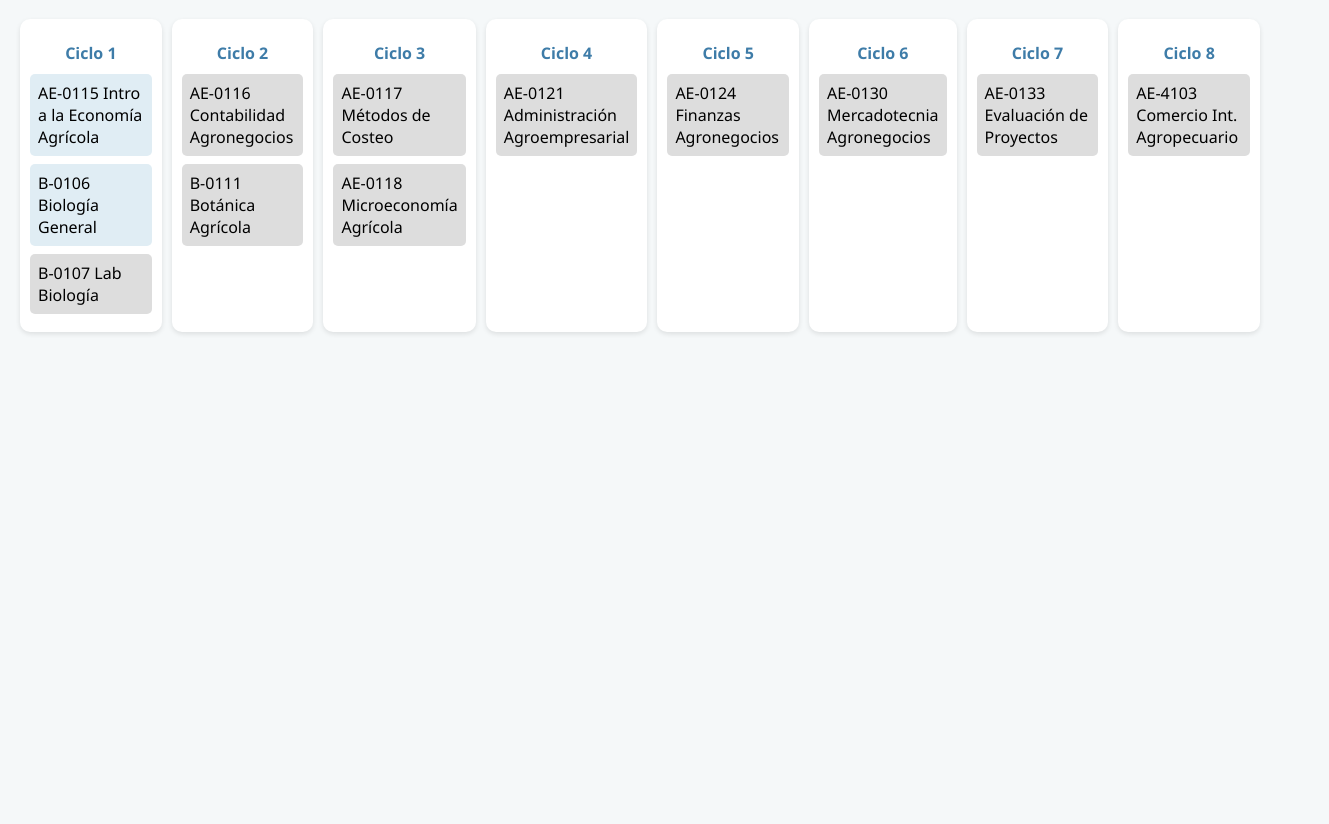
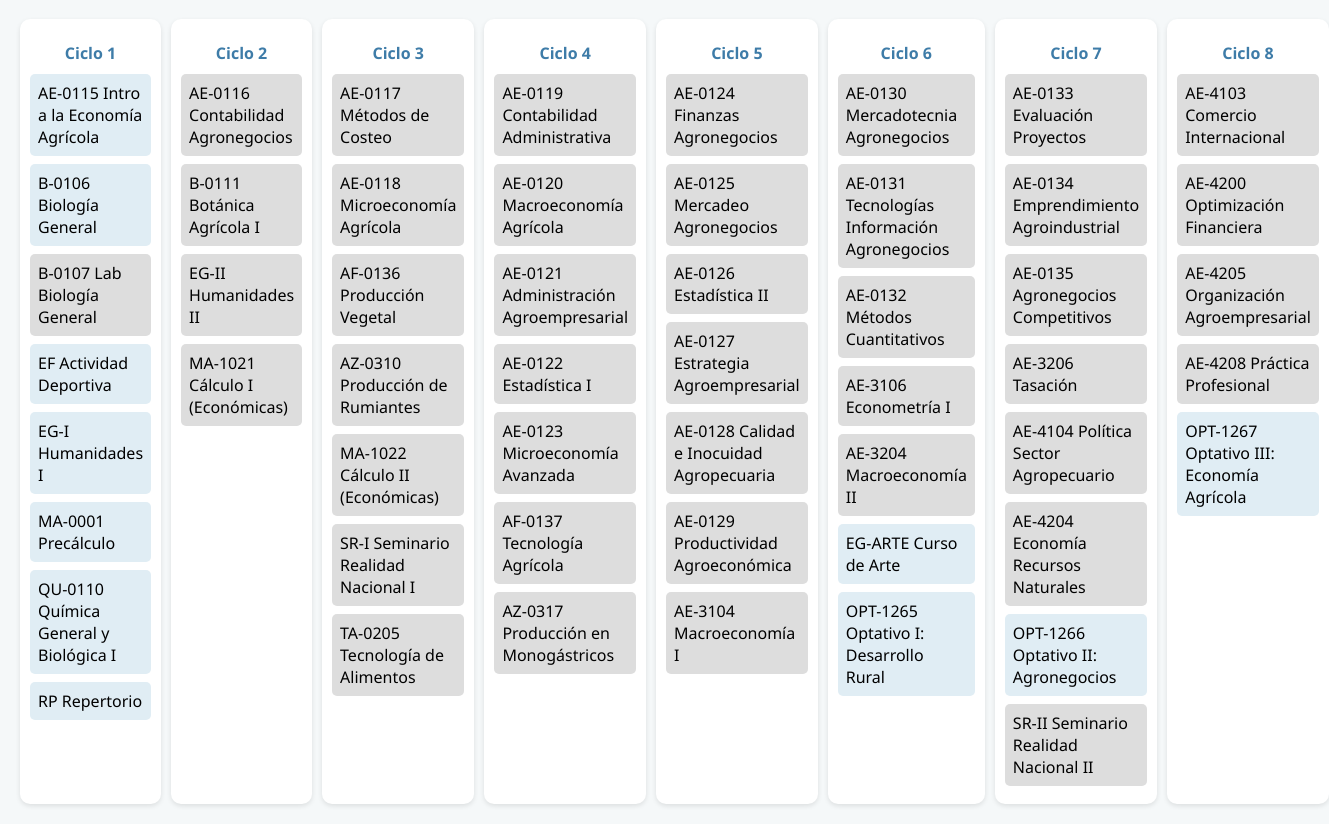
Before and after one commit to bryan-1703/Economia-Agricola, a plain HTML site: page index.html in a window 1280 px wide. Shown: the part 87-911 px from the top of the page, 1329 px wide, since content can reach past the window. Before the commit the page ends 800 px from the top, so only its background shows below. Drawn offline with Linux system fonts and the light colour scheme.

Commit message:
Update index.html

```diff
--- a/index.html
+++ b/index.html
@@ -72,16 +72,64 @@
     const cursos = [
       { ciclo: 1, codigo: 'AE-0115', nombre: 'Intro a la Economía Agrícola', requisitos: [] },
       { ciclo: 1, codigo: 'B-0106', nombre: 'Biología General', requisitos: [] },
-      { ciclo: 1, codigo: 'B-0107', nombre: 'Lab Biología', requisitos: ['B-0106'] },
+      { ciclo: 1, codigo: 'B-0107', nombre: 'Lab Biología General', requisitos: ['B-0106'] },
+      { ciclo: 1, codigo: 'EF', nombre: 'Actividad Deportiva', requisitos: [] },
+      { ciclo: 1, codigo: 'EG-I', nombre: 'Humanidades I', requisitos: [] },
+      { ciclo: 1, codigo: 'MA-0001', nombre: 'Precálculo', requisitos: [] },
+      { ciclo: 1, codigo: 'QU-0110', nombre: 'Química General y Biológica I', requisitos: [] },
+      { ciclo: 1, codigo: 'RP', nombre: 'Repertorio', requisitos: [] },
+
       { ciclo: 2, codigo: 'AE-0116', nombre: 'Contabilidad Agronegocios', requisitos: ['AE-0115'] },
-      { ciclo: 2, codigo: 'B-0111', nombre: 'Botánica Agrícola', requisitos: ['B-0106', 'B-0107'] },
+      { ciclo: 2, codigo: 'B-0111', nombre: 'Botánica Agrícola I', requisitos: ['B-0106', 'B-0107'] },
+      { ciclo: 2, codigo: 'EG-II', nombre: 'Humanidades II', requisitos: ['EG-I'] },
+      { ciclo: 2, codigo: 'MA-1021', nombre: 'Cálculo I (Económicas)', requisitos: ['MA-0001'] },
+
       { ciclo: 3, codigo: 'AE-0117', nombre: 'Métodos de Costeo', requisitos: ['AE-0116'] },
       { ciclo: 3, codigo: 'AE-0118', nombre: 'Microeconomía Agrícola', requisitos: ['MA-1021'] },
+      { ciclo: 3, codigo: 'AF-0136', nombre: 'Producción Vegetal', requisitos: ['QU-0110', 'B-0111'] },
+      { ciclo: 3, codigo: 'AZ-0310', nombre: 'Producción de Rumiantes', requisitos: ['QU-0110'] },
+      { ciclo: 3, codigo: 'MA-1022', nombre: 'Cálculo II (Económicas)', requisitos: ['MA-1021'] },
+      { ciclo: 3, codigo: 'SR-I', nombre: 'Seminario Realidad Nacional I', requisitos: ['EG-II'] },
+      { ciclo: 3, codigo: 'TA-0205', nombre: 'Tecnología de Alimentos', requisitos: ['QU-0110', 'B-0106'] },
+
+      { ciclo: 4, codigo: 'AE-0119', nombre: 'Contabilidad Administrativa', requisitos: ['AE-0117'] },
+      { ciclo: 4, codigo: 'AE-0120', nombre: 'Macroeconomía Agrícola', requisitos: ['AE-0118', 'MA-1022'] },
       { ciclo: 4, codigo: 'AE-0121', nombre: 'Administración Agroempresarial', requisitos: ['AE-0116'] },
+      { ciclo: 4, codigo: 'AE-0122', nombre: 'Estadística I', requisitos: ['MA-1022'] },
+      { ciclo: 4, codigo: 'AE-0123', nombre: 'Microeconomía Avanzada', requisitos: ['AE-0118', 'MA-1022'] },
+      { ciclo: 4, codigo: 'AF-0137', nombre: 'Tecnología Agrícola', requisitos: ['AF-0136'] },
+      { ciclo: 4, codigo: 'AZ-0317', nombre: 'Producción en Monogástricos', requisitos: ['AZ-0310'] },
+
       { ciclo: 5, codigo: 'AE-0124', nombre: 'Finanzas Agronegocios', requisitos: ['AE-0119', 'MA-1022'] },
+      { ciclo: 5, codigo: 'AE-0125', nombre: 'Mercadeo Agronegocios', requisitos: ['AE-0123'] },
+      { ciclo: 5, codigo: 'AE-0126', nombre: 'Estadística II', requisitos: ['AE-0122'] },
+      { ciclo: 5, codigo: 'AE-0127', nombre: 'Estrategia Agroempresarial', requisitos: ['AE-0121'] },
+      { ciclo: 5, codigo: 'AE-0128', nombre: 'Calidad e Inocuidad Agropecuaria', requisitos: ['AF-0137', 'AZ-0317', 'TA-0205'] },
+      { ciclo: 5, codigo: 'AE-0129', nombre: 'Productividad Agroeconómica', requisitos: ['AE-0123'] },
+      { ciclo: 5, codigo: 'AE-3104', nombre: 'Macroeconomía I', requisitos: ['AE-0120'] },
+
       { ciclo: 6, codigo: 'AE-0130', nombre: 'Mercadotecnia Agronegocios', requisitos: ['AE-0125'] },
-      { ciclo: 7, codigo: 'AE-0133', nombre: 'Evaluación de Proyectos', requisitos: ['AE-0124'] },
-      { ciclo: 8, codigo: 'AE-4103', nombre: 'Comercio Int. Agropecuario', requisitos: ['AE-0123'] }
+      { ciclo: 6, codigo: 'AE-0131', nombre: 'Tecnologías Información Agronegocios', requisitos: ['AE-0121', 'AE-0122', 'AE-0124'] },
+      { ciclo: 6, codigo: 'AE-0132', nombre: 'Métodos Cuantitativos', requisitos: ['AE-0124', 'AE-0129'] },
+      { ciclo: 6, codigo: 'AE-3106', nombre: 'Econometría I', requisitos: ['AE-0123', 'AE-3104', 'AE-0126'] },
+      { ciclo: 6, codigo: 'AE-3204', nombre: 'Macroeconomía II', requisitos: ['AE-3104'] },
+      { ciclo: 6, codigo: 'EG-ARTE', nombre: 'Curso de Arte', requisitos: [] },
+      { ciclo: 6, codigo: 'OPT-1265', nombre: 'Optativo I: Desarrollo Rural', requisitos: [] },
+
+      { ciclo: 7, codigo: 'AE-0133', nombre: 'Evaluación Proyectos', requisitos: ['AE-0124', 'AE-0126', 'AE-0130'] },
+      { ciclo: 7, codigo: 'AE-0134', nombre: 'Emprendimiento Agroindustrial', requisitos: ['AE-0127', 'AE-0130'] },
+      { ciclo: 7, codigo: 'AE-0135', nombre: 'Agronegocios Competitivos', requisitos: ['AE-0127', 'AE-0130'] },
+      { ciclo: 7, codigo: 'AE-3206', nombre: 'Tasación', requisitos: ['AE-0124', 'AE-3106'] },
+      { ciclo: 7, codigo: 'AE-4104', nombre: 'Política Sector Agropecuario', requisitos: ['AE-3204'] },
+      { ciclo: 7, codigo: 'AE-4204', nombre: 'Economía Recursos Naturales', requisitos: ['AE-0123', 'AE-0128', 'AE-3204'] },
+      { ciclo: 7, codigo: 'OPT-1266', nombre: 'Optativo II: Agronegocios', requisitos: [] },
+      { ciclo: 7, codigo: 'SR-II', nombre: 'Seminario Realidad Nacional II', requisitos: ['SR-I'] },
+
+      { ciclo: 8, codigo: 'AE-4103', nombre: 'Comercio Internacional', requisitos: ['AE-0123', 'AE-0128', 'AE-3204'] },
+      { ciclo: 8, codigo: 'AE-4200', nombre: 'Optimización Financiera', requisitos: ['AE-0133'] },
+      { ciclo: 8, codigo: 'AE-4205', nombre: 'Organización Agroempresarial', requisitos: ['AE-0135', 'AE-4104'] },
+      { ciclo: 8, codigo: 'AE-4208', nombre: 'Práctica Profesional', requisitos: ['AE-0133', 'AE-0135', 'AE-3206', 'AE-4204'] },
+      { ciclo: 8, codigo: 'OPT-1267', nombre: 'Optativo III: Economía Agrícola', requisitos: [] }
     ];
 
     const estadoCursos = JSON.parse(localStorage.getItem('estadoCursos') || '{}');
```
